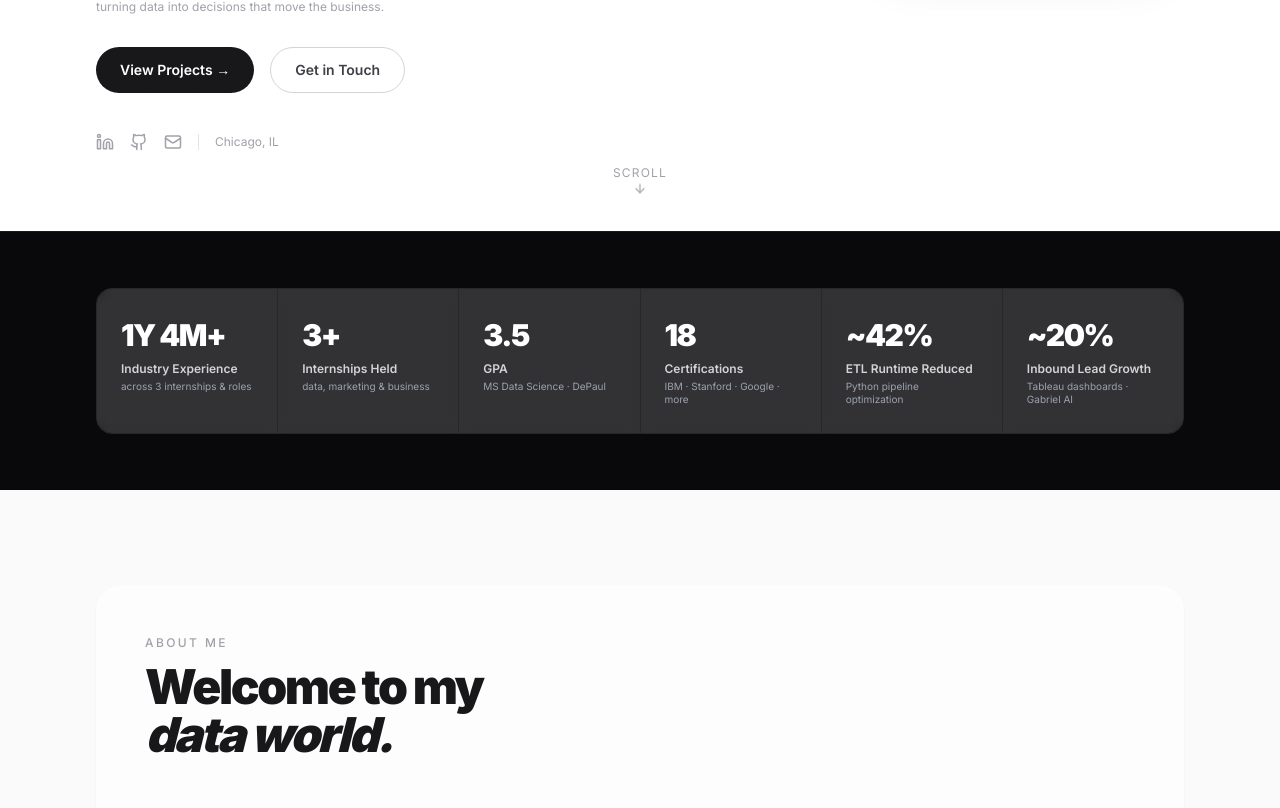
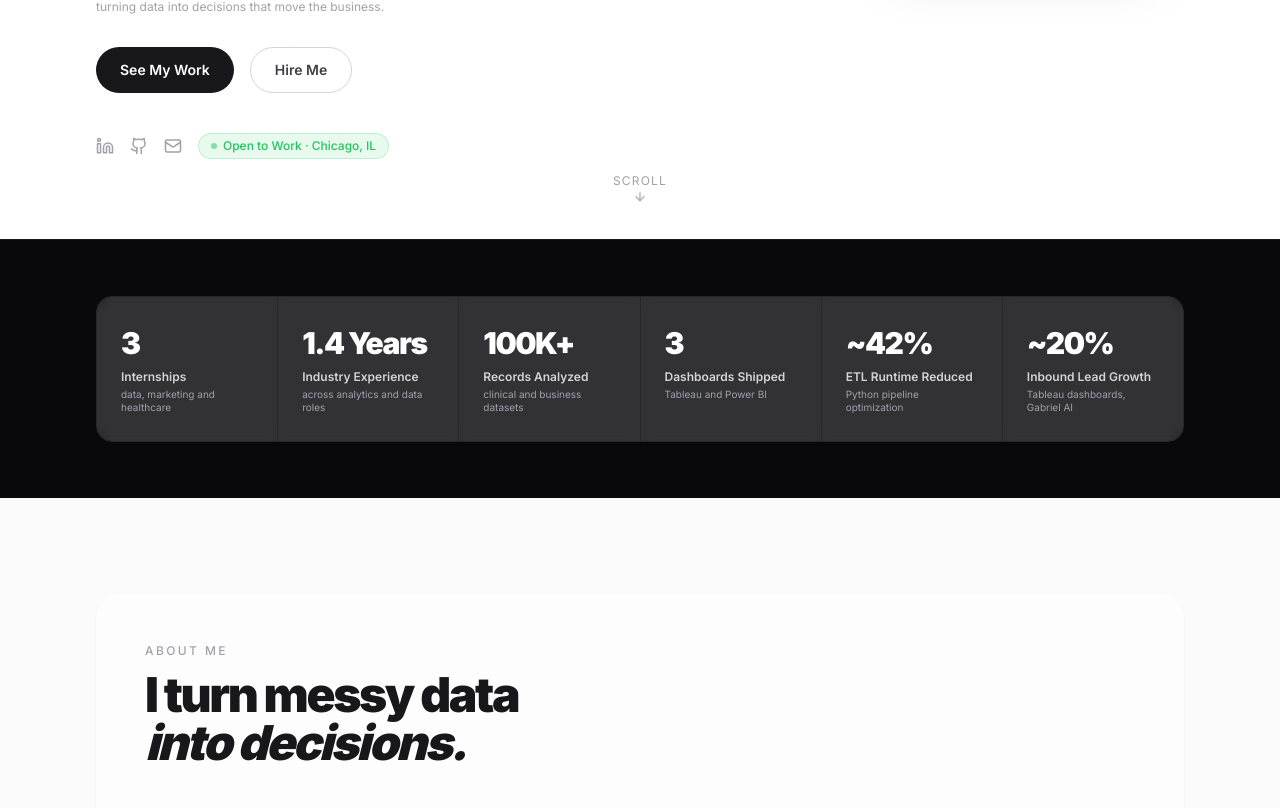
Before and after one commit to Dekayzip/Portfolio-2026, a Next.js app: page / in a window 1280 px wide. Shown: the part 712-1520 px from the top of the page. Built offline with nearby package versions, Linux system fonts and the light colour scheme.

Commit message:
batch 2 portfolio updates: hire me and see my work ctas, open to work badge, replace metrics strip with proof stats, rewrite about heading, resume dropdown in navbar, collapse certifications with toggle

```diff
--- a/src/components/About.tsx
+++ b/src/components/About.tsx
@@ -42,9 +42,9 @@ export default function About() {
               About Me
             </p>
             <h2 className="reveal text-4xl sm:text-5xl font-black tracking-tighter text-zinc-900 dark:text-zinc-100 max-w-xl leading-tight">
-              Welcome to my
+              I turn messy data
               <br />
-              <span className="italic">data world.</span>
+              <span className="italic">into decisions.</span>
             </h2>
           </div>
 
--- a/src/components/Hero.tsx
+++ b/src/components/Hero.tsx
@@ -96,14 +96,16 @@ export default function Hero() {
                 }
                 className="px-6 py-3 bg-zinc-900 dark:bg-zinc-100 text-white dark:text-zinc-900 text-sm font-semibold rounded-full hover:bg-zinc-700 dark:hover:bg-zinc-300 transition-all duration-200 hover:shadow-lg hover:-translate-y-0.5"
               >
-                View Projects →
+                See My Work
               </button>
-              <a
-                href={`mailto:${siteConfig.email}`}
+              <button
+                onClick={() =>
+                  document.querySelector("#contact")?.scrollIntoView({ behavior: "smooth" })
+                }
                 className="px-6 py-3 border border-zinc-300 dark:border-zinc-700 text-zinc-700 dark:text-zinc-300 text-sm font-semibold rounded-full hover:bg-zinc-50 dark:hover:bg-zinc-800 hover:border-zinc-400 dark:hover:border-zinc-600 transition-all duration-200 hover:-translate-y-0.5"
               >
-                Get in Touch
-              </a>
+                Hire Me
+              </button>
             </div>
 
             {/* Social links */}
@@ -133,8 +135,10 @@ export default function Hero() {
               >
                 <Mail size={18} />
               </a>
-              <div className="w-px h-4 bg-zinc-200 dark:bg-zinc-700" />
-              <span className="text-xs text-zinc-400 dark:text-zinc-500">{siteConfig.location}</span>
+              <span className="inline-flex items-center gap-1.5 px-3 py-1 rounded-full text-xs font-medium bg-green-500/10 text-green-500 border border-green-500/20">
+                <span className="w-1.5 h-1.5 rounded-full bg-green-500 animate-pulse" />
+                Open to Work · Chicago, IL
+              </span>
             </div>
           </div>
 
--- a/src/components/Skills.tsx
+++ b/src/components/Skills.tsx
@@ -1,10 +1,19 @@
 "use client";
 
-import { useEffect, useRef } from "react";
+import { useEffect, useRef, useState } from "react";
 import { skills } from "@/data/content";
+
+const PINNED_CERTS = new Set([
+  "IBM Data Science Professional",
+  "Introduction to Statistics – Stanford",
+  "Azure Fundamentals AZ-900 – Microsoft",
+  "Google Cloud Big Data & ML Fundamentals – Google",
+  "AI & Business Strategy – NASBA",
+]);
 
 export default function Skills() {
   const sectionRef = useRef<HTMLElement>(null);
+  const [certShowAll, setCertShowAll] = useState(false);
 
   useEffect(() => {
     const observer = new IntersectionObserver(
@@ -69,8 +78,18 @@ export default function Skills() {
 
               {/* Tech tags */}
               {skill.category === "Certifications" ? (
+                <>
                   <div className="grid grid-cols-2 sm:grid-cols-3 gap-1.5">
-                  {skill.items.map((item) => (
+                    {skill.items.filter(item => PINNED_CERTS.has(item)).map((item) => (
+                      <span
+                        key={item}
+                        className="text-xs px-2.5 py-1 rounded-full bg-white/[0.06] text-zinc-400 border border-white/[0.1] group-hover:border-white/[0.2] group-hover:text-zinc-300 transition-colors truncate"
+                        title={item}
+                      >
+                        {item}
+                      </span>
+                    ))}
+                    {certShowAll && skill.items.filter(item => !PINNED_CERTS.has(item)).map((item) => (
                       <span
                         key={item}
                         className="text-xs px-2.5 py-1 rounded-full bg-white/[0.06] text-zinc-400 border border-white/[0.1] group-hover:border-white/[0.2] group-hover:text-zinc-300 transition-colors truncate"
@@ -80,6 +99,13 @@ export default function Skills() {
                       </span>
                     ))}
                   </div>
+                  <button
+                    onClick={() => setCertShowAll(v => !v)}
+                    className="mt-3 text-xs text-zinc-400 hover:text-zinc-300 transition-colors"
+                  >
+                    {certShowAll ? "Show less" : "Show all certifications"}
+                  </button>
+                </>
               ) : (
                 <div className="flex flex-wrap gap-1.5">
                   {skill.items.map((item) => (
--- a/src/components/Stats.tsx
+++ b/src/components/Stats.tsx
@@ -3,12 +3,12 @@
 import { useEffect, useRef } from "react";
 
 const kpis = [
-  { value: "1Y 4M+", label: "Industry Experience",  sub: "across 3 internships & roles" },
-  { value: "3+",     label: "Internships Held",      sub: "data, marketing & business" },
-  { value: "3.5",    label: "GPA",                   sub: "MS Data Science · DePaul" },
-  { value: "18",     label: "Certifications",         sub: "IBM · Stanford · Google · more" },
-  { value: "~42%",   label: "ETL Runtime Reduced",    sub: "Python pipeline optimization" },
-  { value: "~20%",   label: "Inbound Lead Growth",    sub: "Tableau dashboards · Gabriel AI" },
+  { value: "3",        label: "Internships",            sub: "data, marketing and healthcare" },
+  { value: "1.4 Years", label: "Industry Experience",   sub: "across analytics and data roles" },
+  { value: "100K+",   label: "Records Analyzed",        sub: "clinical and business datasets" },
+  { value: "3",        label: "Dashboards Shipped",     sub: "Tableau and Power BI" },
+  { value: "~42%",    label: "ETL Runtime Reduced",     sub: "Python pipeline optimization" },
+  { value: "~20%",    label: "Inbound Lead Growth",     sub: "Tableau dashboards, Gabriel AI" },
 ];
 
 export default function Stats() {
```
Also changed, not shown: 1 other file (tests, documents, lock files or other folders). Lines whose indentation alone changed are shown as unchanged.
